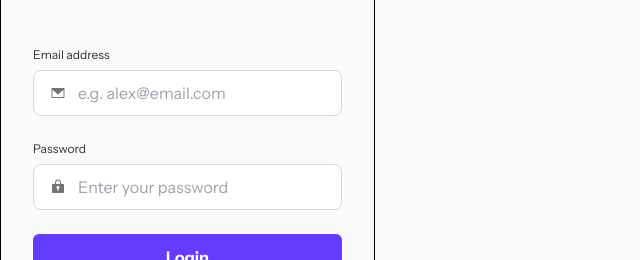
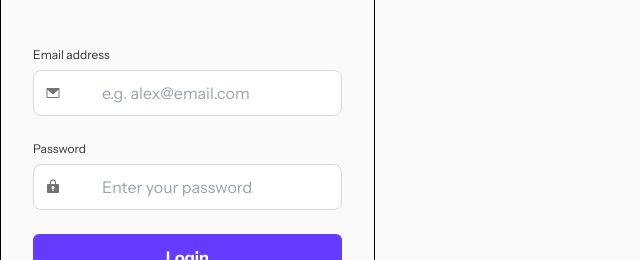
Before and after one commit to shaversj/link-sharing-app, a Next.js app: page /login in a window 1280 px wide. Shown: the part 345-605 px from the top of the page, without its empty margins (0-640 px from the left). Built offline with nearby package versions, Linux system fonts and the light colour scheme.

Commit message:
Update Input component

```diff
--- a/src/app/login/page.tsx
+++ b/src/app/login/page.tsx
@@ -24,8 +24,8 @@ export default function LoginPage() {
         }}
       >
         <div className={"space-y-[24px]"}>
-          <Input label="Email address" iconVariant="email" type="email" name="email" placeholder="e.g. alex@email.com" />
-          <Input label="Password" iconVariant="password" type="password" name="password" placeholder="Enter your password" />
+          <Input label="Email address" iconPath="/images/icon-email.svg" type="email" name="email" placeholder="e.g. alex@email.com" />
+          <Input label="Password" iconPath="/images/icon-password.svg" type="password" name="password" placeholder="Enter your password" />
           <button className={"w-full rounded-md bg-purple px-[27px] py-[11px] align-top text-[16px] font-bold leading-[150%] text-white"} type="submit">
             Login
           </button>
--- a/src/components/Input.tsx
+++ b/src/components/Input.tsx
@@ -1,30 +1,26 @@
+import Image from "next/image";
+
 export type InputProps = {
   label: string;
-  iconVariant: "email" | "password" | "";
+  iconPath: string | undefined;
   type: string;
   name: string;
   placeholder: string;
 };
 
-export default function Input({ label, iconVariant, type, name, placeholder }: InputProps) {
-  const iconVariants = {
-    email: "bg-[url('/images/icon-email.svg')]",
-    password: "bg-[url('/images/icon-password.svg')]",
-    "": "",
-  };
-
-  const baseClasses =
-    "text-dark-gray block w-full rounded-lg border border-gray-medium bg-left bg-no-repeat bg-origin-content px-4 py-3 text-[16px] leading-none placeholder:px-7 placeholder:leading-[150%]";
-
+export default function Input({ label, iconPath, type, name, placeholder }: InputProps) {
   const baseClassVariants = {
-    withIcon: "text-dark-gray block w-full rounded-lg border border-gray-medium bg-left bg-no-repeat bg-origin-content px-4 py-3 text-[16px] leading-none placeholder:px-7 placeholder:leading-[150%]",
+    withIcon: "text-dark-gray block w-full rounded-lg border border-gray-medium bg-left bg-no-repeat bg-origin-content pl-10 py-3 text-[16px] leading-none placeholder:px-7 placeholder:leading-[150%]",
     withoutIcon: "text-dark-gray block w-full rounded-lg border border-gray-medium bg-left bg-no-repeat bg-origin-content px-4 py-3 text-[16px] leading-none placeholder:leading-[150%]",
   };
 
   return (
     <div>
       <label className={"text-left align-top text-[12px] leading-[150%] text-dark-gray"}>{label}</label>
-      <input className={`${iconVariant ? baseClassVariants["withIcon"] : baseClassVariants["withoutIcon"]} ${iconVariants[iconVariant]}`} type={type} name={name} placeholder={placeholder} />
+      <div className={"relative"}>
+        <div className={"absolute inset-y-0 left-0 flex items-center pl-3"}>{iconPath && <Image className={""} src={iconPath} alt={type} width={16} height={16} />}</div>
+        <input className={`${iconPath ? baseClassVariants["withIcon"] : baseClassVariants["withoutIcon"]} `} type={type} name={name} placeholder={placeholder} />
+      </div>
     </div>
   );
 }
```
